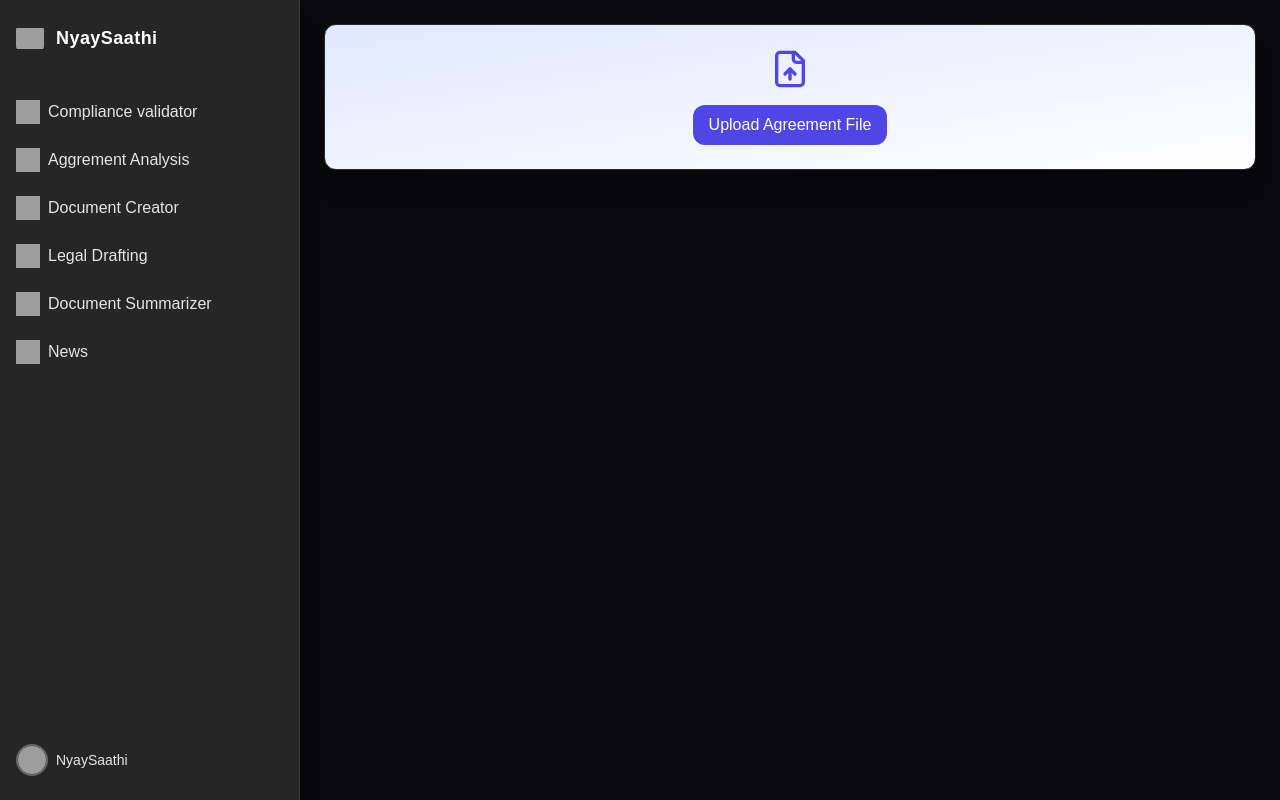
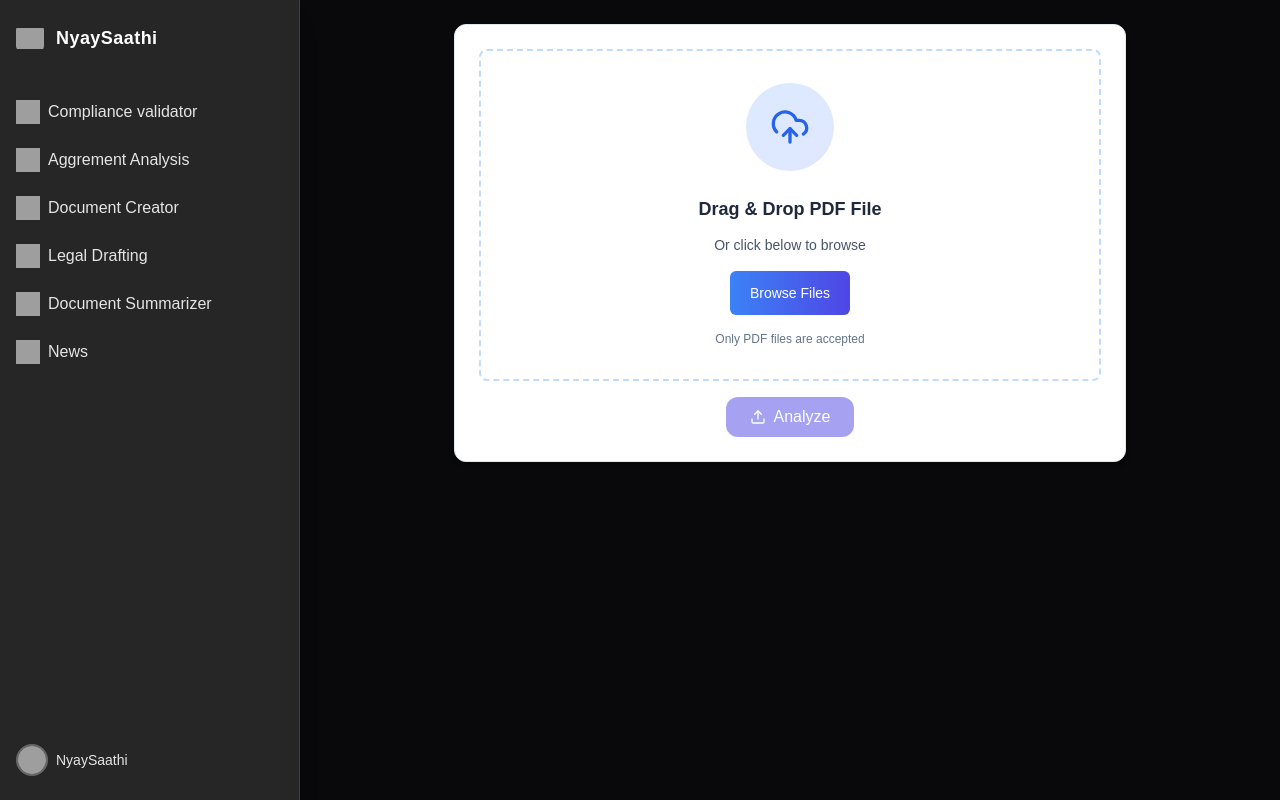
Before and after one commit to godfather979/shh, a React (Vite) app in the folder client/: page /aggrement-analysis in a window 1280 px wide. Built offline with nearby package versions, Linux system fonts and the light colour scheme; grey boxes are pictures that could not be loaded; a web font is replaced by a local one.

Commit message:
agreement

```diff
--- a/client/src/pages/AgreementSummarizer.jsx
+++ b/client/src/pages/AgreementSummarizer.jsx
@@ -14,6 +14,8 @@ import {
 import { FileUp } from 'lucide-react';
 import { Card, CardContent } from '@/components/ui/card';
 import { Button } from '@/components/ui/button';
+import FileUpload from '../components/FileUpload';
+import { Loader2, Upload } from 'lucide-react';
 
 const ipcDummyData = {
     'IPC Section 354 - Outraging Modesty of Woman': 0.6809,
@@ -50,6 +52,9 @@ const COLORS = ['#34d399', '#facc15', '#f87171'];
 const AgreementSummarizer = () => {
     const [file, setFile] = useState(null);
     const [showResults, setShowResults] = useState(false);
+    const [loading, setLoading] = useState(false);
+    const [error, setError] = useState(null);
+
 
     const handleFileUpload = e => {
         const uploaded = e.target.files[0];
@@ -76,9 +81,55 @@ const AgreementSummarizer = () => {
         })
     );
 
+    const handleUpload = async () => {
+        if (!file) return;
+        const formData = new FormData();
+        formData.append('file', file);
+
+        try {
+          setLoading(true);
+          setError(null);
+
+          // Simulate API delay + success
+          setTimeout(() => {
+            console.log('File uploaded successfully!');
+            setShowResults(true);
+            setLoading(false);
+          }, 1000);
+
+          // ✅ Replace with real API later
+        } catch (err) {
+          setError('An error occurred while uploading or processing the file.');
+          console.error(err);
+          setLoading(false);
+        }
+      };
+
+      const MotionBar = (props) => {
+        const { x, y, width, height, fill } = props;
+
+        return (
+            <motion.rect
+                x={x}
+                y={y}
+                width={width}
+                height={height}
+                fill={fill}
+                rx={8}
+                initial={{ scaleY: 1 }}
+                whileHover={{
+                    scaleY: 1.05,
+                    originY: 1,
+                    transition: { duration: 0.3, ease: 'easeOut' },
+                }}
+            />
+        );
+    };
+
+
     return (
         <div className='p-6 space-y-6'>
-            <Card className='bg-gradient-to-br from-indigo-100 to-white shadow-xl'>
+            {/* <Card className='bg-gradient-to-br from-indigo-100 to-white shadow-xl'>
                 <CardContent className='p-6 flex flex-col items-center space-y-4'>
                     <FileUp className='h-10 w-10 text-indigo-600' />
                     <input
@@ -94,7 +145,37 @@ const AgreementSummarizer = () => {
                         {file ? 'Replace File' : 'Upload Agreement File'}
                     </label>
                 </CardContent>
-            </Card>
+            </Card> */}
+            <motion.div
+                className='max-w-2xl mx-auto mb-12 bg-white p-6 rounded-xl shadow-md border border-slate-200'
+                initial={{ opacity: 0 }}
+                animate={{ opacity: 1 }}
+                transition={{ delay: 0.2, duration: 0.6 }}
+            >
+            <FileUpload onFileSelect={setFile} /> {/* ✅ Pass setFile directly */}
+                {file && (
+                    <div className="mt-4">
+                    <p className="text-sm text-gray-600">File received for agreement analysis:</p>
+                    <p className="text-blue-700 font-medium">{file.name}</p>
+                    </div>
+                )}
+
+
+                <div className="w-full flex justify-center">
+                <button
+                    onClick={handleUpload}
+                    disabled={!file || loading}
+                    className='mt-4 w-auto inline-flex items-center gap-2 px-6 py-2 rounded-xl bg-indigo-600 text-white hover:bg-indigo-700 transition disabled:opacity-50 disabled:cursor-not-allowed'
+                >
+                    {loading ? (
+                    <Loader2 className='w-4 h-4 animate-spin' />
+                    ) : (
+                    <Upload className='w-4 h-4' />
+                    )}
+                    Analyze
+                </button>
+                </div>
+            </motion.div>
 
             {showResults && (
                 <motion.div
@@ -103,49 +184,58 @@ const AgreementSummarizer = () => {
                     animate={{ opacity: 1 }}
                     transition={{ delay: 0.3, duration: 0.8 }}
                 >
-                    {/* IPC Chart - Vertical & Clean */}
-                    <Card className='p-4 shadow-lg rounded-2xl'>
-                        <h2 className='text-lg font-semibold mb-2 text-indigo-700'>
+                    <Card className="p-4 pt-6 pb-3 shadow-lg rounded-2xl bg-white">
+                    <h2 className="text-lg font-semibold mb-6 text-indigo-700">
                         IPC Sections Detected
                     </h2>
-                        <ResponsiveContainer width='100%' height={300}>
+
+                    <ResponsiveContainer width="100%" height={300}>
                         <BarChart
                             data={ipcChartData}
-                                margin={{
-                                    top: 10,
-                                    right: 20,
-                                    bottom: 50,
-                                    left: 10,
-                                }}
+                            margin={{ top: 0, right: 20, bottom: 30, left: 10 }} // shifted chart lower
                         >
                             <XAxis
-                                    dataKey='shortLabel'
+                                dataKey="shortLabel"
                                 angle={-30}
-                                    textAnchor='end'
+                                textAnchor="end"
                                 interval={0}
                                 height={60}
-                                    tick={{ fontSize: 12 }}
+                                tick={{ fontSize: 12, fill: '#334155', fontWeight: 500 }}
                             />
-                                <YAxis />
+                            <YAxis
+                                tick={{ fontSize: 12, fill: '#64748b' }}
+                                axisLine={false}
+                                tickLine={false}
+                            />
                             <Tooltip
-                                    formatter={(value, name, props) => [
-                                        `${value}%`,
-                                        'Likelihood',
-                                    ]}
-                                    labelFormatter={label =>
-                                        ipcChartData.find(
-                                            d => d.shortLabel === label
-                                        )?.section
+                                cursor={{ fill: 'rgba(79, 70, 229, 0.05)' }}
+                                contentStyle={{
+                                    borderRadius: '8px',
+                                    border: '1px solid #e0e7ff',
+                                    backgroundColor: '#f8fafc',
+                                    fontSize: '14px',
+                                    color: '#1e293b',
+                                }}
+                                formatter={(value) => [`${value}%`, 'Likelihood']}
+                                labelFormatter={(label) =>
+                                    ipcChartData.find((d) => d.shortLabel === label)?.section
                                 }
                             />
                             <Bar
-                                    dataKey='score'
-                                    fill='#4f46e5'
-                                    radius={[8, 8, 0, 0]}
+                                dataKey="score"
+                                fill="url(#barGradient)"
+                                shape={<MotionBar />}
                             />
+                            <defs>
+                                <linearGradient id="barGradient" x1="0" y1="0" x2="0" y2="1">
+                                    <stop offset="0%" stopColor="#6366f1" />
+                                    <stop offset="100%" stopColor="#818cf8" />
+                                </linearGradient>
+                            </defs>
                         </BarChart>
                     </ResponsiveContainer>
                 </Card>
+
 
                     {/* Statute Pie Chart */}
                     <Card className='p-4 shadow-lg rounded-2xl'>
```
Lines whose indentation alone changed are shown as unchanged.
